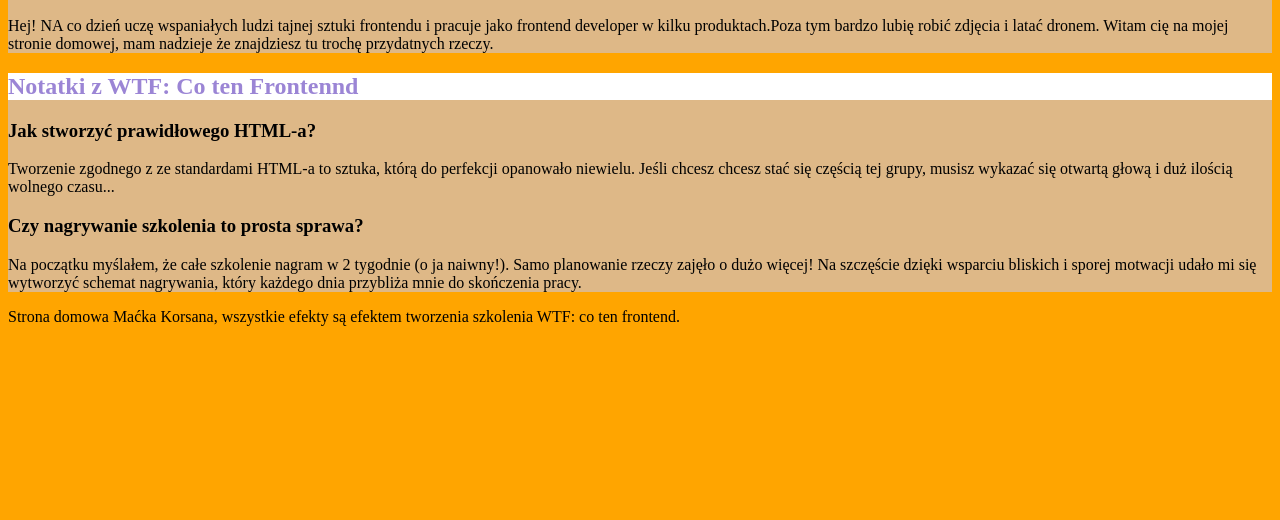
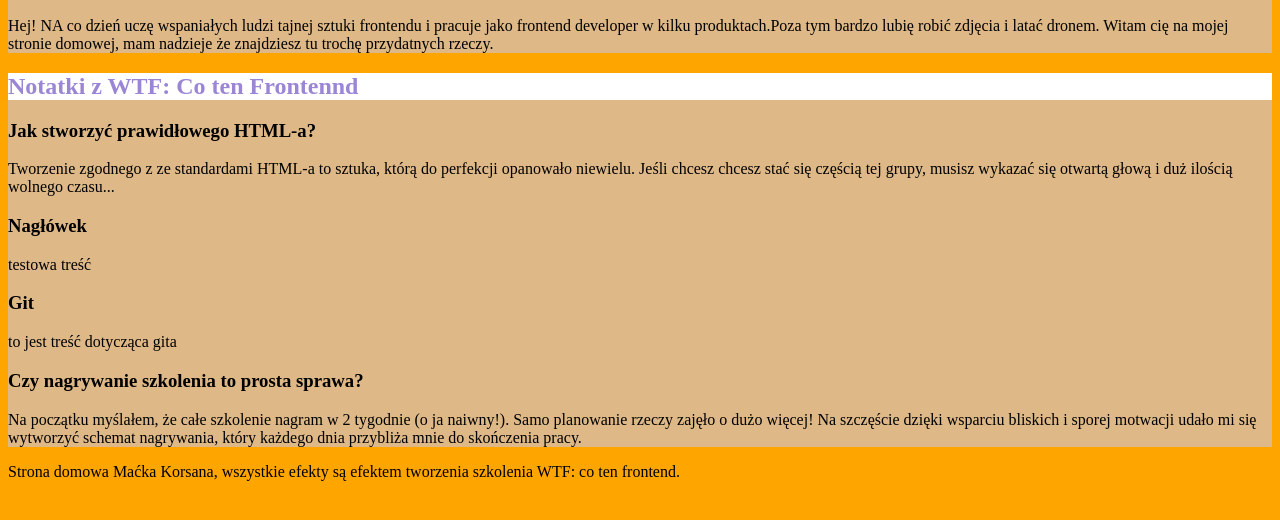
Before and after one commit to RajuFGC/Homepage, a plain HTML site: page index.html in a window 1280 px wide. Shown: the part 110-630 px from the top of the page. Drawn offline with Linux system fonts and the light colour scheme.

Commit message:
added article about git

```diff
--- a/index.html
+++ b/index.html
@@ -33,6 +33,14 @@
           </p>
         </article>
         <article>
+          <h3>Nagłówek</h3>
+          <p>testowa treść</p>
+        </article>
+        <article>
+          <h3>Git</h3>
+          <p>to jest treść dotycząca gita</p>
+        </article>
+        <article>
           <h3>Czy nagrywanie szkolenia to prosta sprawa?</h3>
           <p>
             Na początku myślałem, że całe szkolenie nagram w 2 tygodnie (o ja
```
